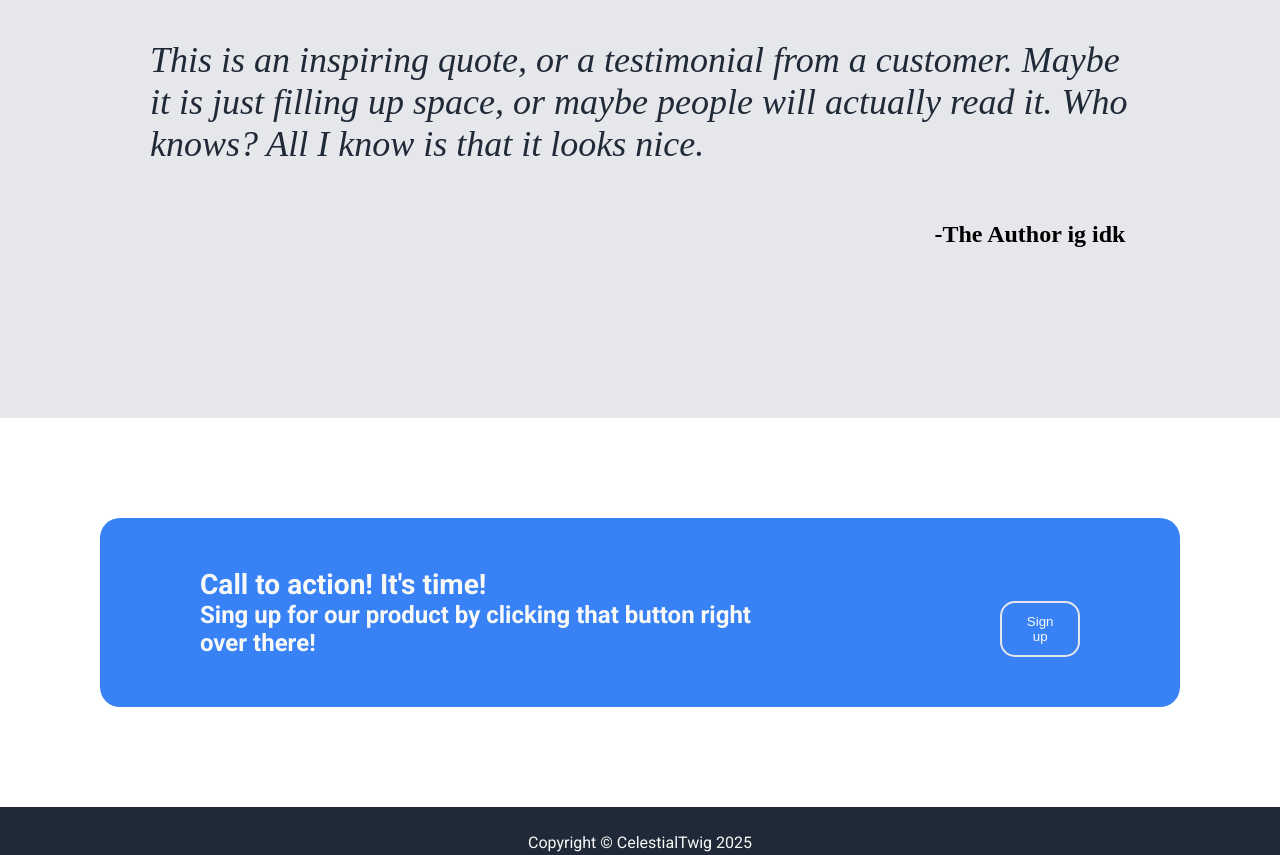
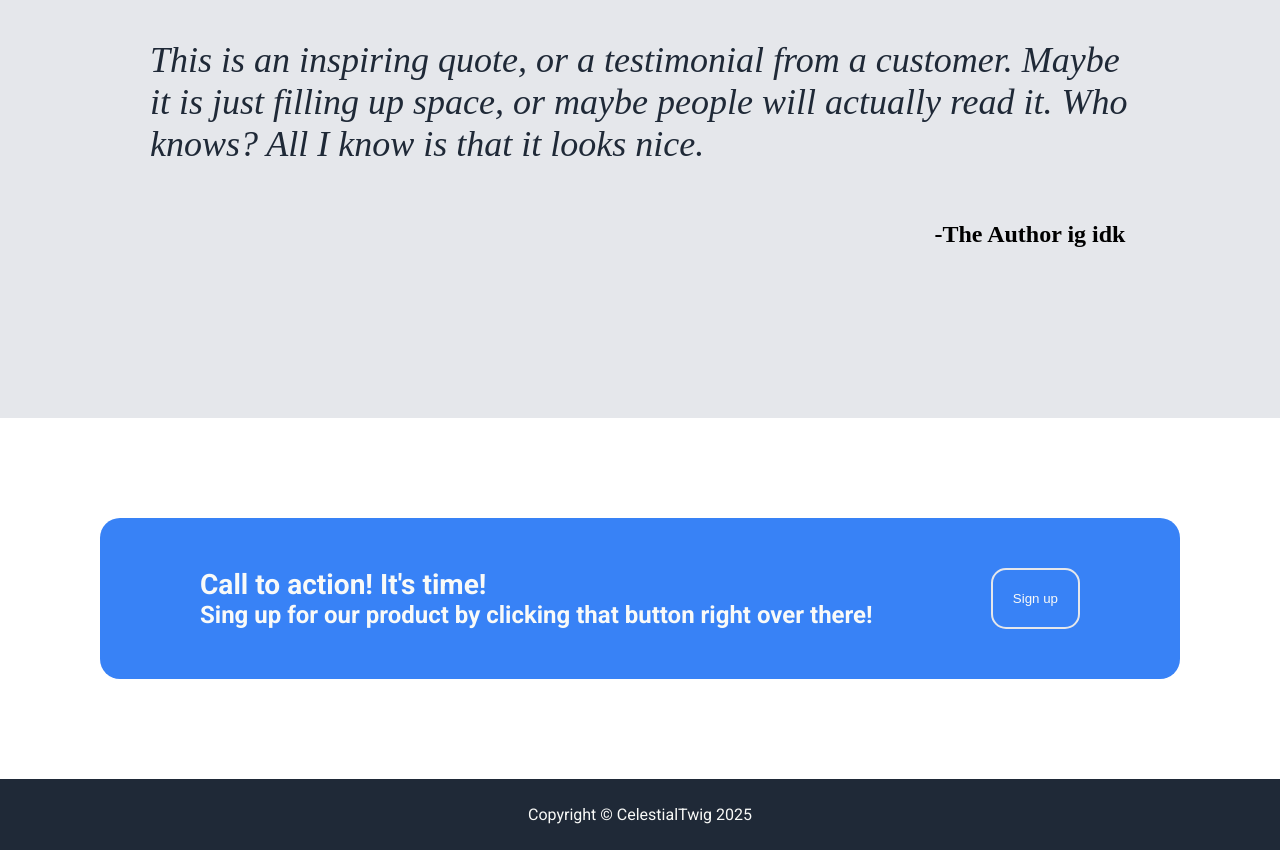
Before and after one commit to CelestialTwig/Landing-Page, a plain HTML site: page index.html in a window 1280 px wide. Shown: the part 1201-2056 px from the top of the page. Drawn offline with Linux system fonts and the light colour scheme.

Commit message:
Made a few changes to "call to action!" section and updated the css.

```diff
--- a/index.html
+++ b/index.html
@@ -63,11 +63,12 @@
     <div class="bottom-content">
         <div class="blue-box">
             <div class="call-to-action">
-                <h3>Call to action! It's time!</h3>
                 <div id="bottom-text">
+                    <h3>Call to action! It's time!</h3>
                     <p>Sing up for our product by clicking that button right over there!</p>
+                    </div>
                     <div class="sign-up-button">
-                        <button>Sign up</button>
+                    <button>Sign up</button>
                     </div>
                 </div>
             </div>
--- a/style.css
+++ b/style.css
@@ -77,6 +77,7 @@ ul {
     border-radius: 10px;
     color: #f9faf8;
     font-weight: bold;
+    border-style: solid;
 }
 
 .middle-content {
@@ -176,6 +177,7 @@ ul {
     padding-left: 100px;
     border-radius: 20px;
     margin: 100px;
+    width: 100%;
 }
 
 .call-to-action {
@@ -186,20 +188,20 @@ ul {
     color: #f9faf8;
     font-size: 24px;
     font-weight: bold;
-    flex-direction: column;
+    flex-direction: row;
+    width: 100;
+    justify-content: space-between;
 }
 
 #bottom-text {
-    display: flex;
     font-family: "Roboto", serif;
     margin: 0px;
-    justify-content: space-between;
     gap: 200px;
+    flex-direction: row;
 }
 
 .sign-up-button {
     display: flex;
-    justify-content: flex-end;
 }
 
 .sign-up-button > button {
@@ -209,8 +211,6 @@ ul {
     border-radius: 15px;
     padding-left: 20px;
     padding-right: 20px;
-    padding-top: 10px;
-    padding-bottom: 10px;
     color: #f9faf8;
 }
 
@@ -223,6 +223,10 @@ ul {
     margin: 0;
 }
 
+#bottom-text > h3 {
+    margin: 0;
+}
+
 .footer {
     display: flex;
     justify-content: center;
```
